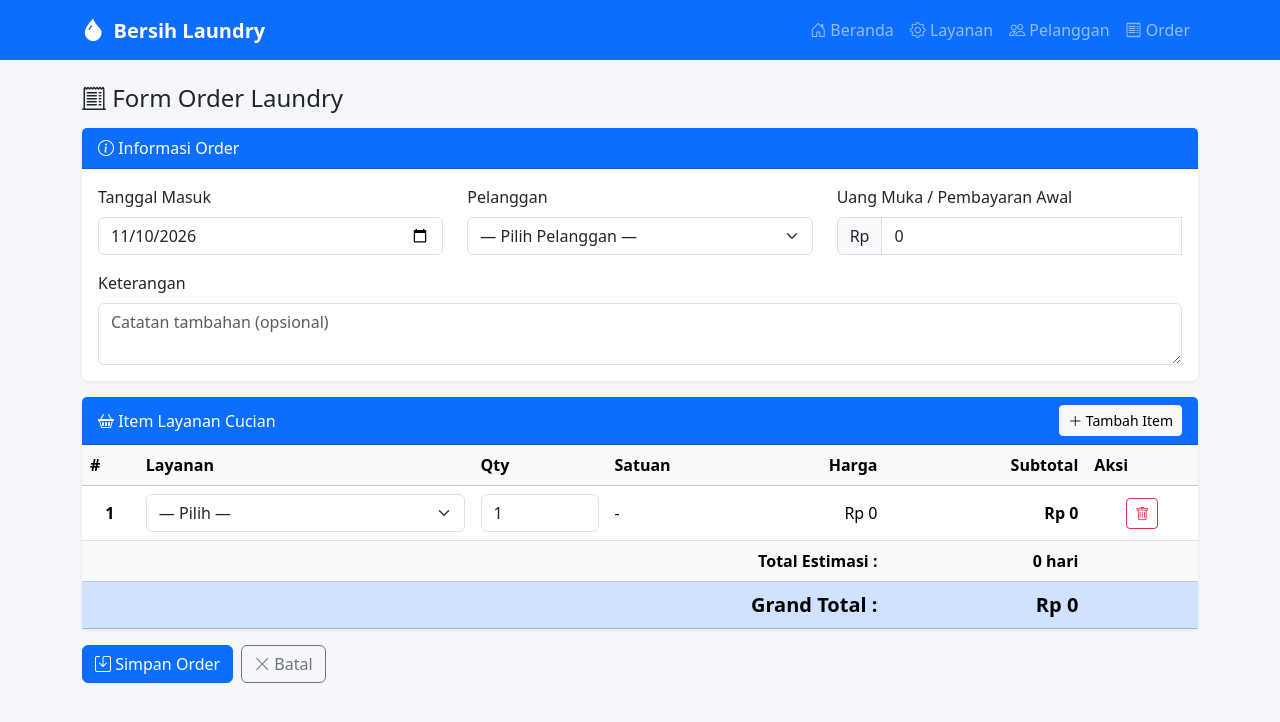
After one commit to Farrel-22/mpLaundry, an ASP.NET Core app: template mpLaundry/Views/Laundry/Create.cshtml in a window 1280 px wide. The commit adds this page. Shown: the top 722 px of the page. Run offline with ASP.NET Core 8, Linux system fonts and the light colour scheme; the template is opened without the code that fills it, so the values that code supplies are empty.

Commit message:
feat: implementasi LaundryController dan form dinamis Create.cshtml

```diff
--- /dev/null
+++ b/mpLaundry/Views/Laundry/Create.cshtml
@@ -0,0 +1,239 @@
+@model LaundryCreateVM
+@{
+    ViewData["Title"] = "Buat Order Baru";
+
+    // Data Layanan yang dikirim dari controller (List<MLayanan>)
+    var daftarLayanan = ViewBag.Layanan as List<MLayanan> ?? new List<MLayanan>();
+}
+
+<h4 class="mb-3"><i class="bi bi-receipt-cutoff"></i> Form Order Laundry</h4>
+
+<form asp-action="Create" method="post" id="formOrder">
+    @Html.AntiForgeryToken()
+
+    <div asp-validation-summary="ModelOnly" class="alert alert-danger" role="alert"></div>
+
+    @* ═══════════ BAGIAN 1: INFO ORDER ═══════════ *@
+    <div class="card mb-3">
+        <div class="card-header bg-primary text-white">
+            <i class="bi bi-info-circle"></i> Informasi Order
+        </div>
+        <div class="card-body">
+            <div class="row mb-3">
+                <div class="col-md-4">
+                    <label asp-for="TanggalMasuk" class="form-label"></label>
+                    <input asp-for="TanggalMasuk" class="form-control" type="date" />
+                </div>
+                <div class="col-md-4">
+                    <label asp-for="PelangganId" class="form-label"></label>
+                    <select asp-for="PelangganId" asp-items="@(ViewBag.Pelanggan as SelectList)"
+                            class="form-select">
+                        <option value="">— Pilih Pelanggan —</option>
+                    </select>
+                    <span asp-validation-for="PelangganId" class="text-danger small"></span>
+                </div>
+                <div class="col-md-4">
+                    <label asp-for="Bayar" class="form-label"></label>
+                    <div class="input-group">
+                        <span class="input-group-text">Rp</span>
+                        <input asp-for="Bayar" class="form-control" type="number"
+                               min="0" step="1000" placeholder="0" />
+                    </div>
+                    <span asp-validation-for="Bayar" class="text-danger small"></span>
+                </div>
+            </div>
+            <div class="mb-0">
+                <label asp-for="Keterangan" class="form-label"></label>
+                <textarea asp-for="Keterangan" class="form-control" rows="2"
+                          placeholder="Catatan tambahan (opsional)"></textarea>
+            </div>
+        </div>
+    </div>
+
+    @* ═══════════ BAGIAN 2: TABEL ITEM LAYANAN (DINAMIS) ═══════════ *@
+    <div class="card mb-3">
+        <div class="card-header bg-primary text-white d-flex justify-content-between align-items-center">
+            <span><i class="bi bi-basket2"></i> Item Layanan Cucian</span>
+            <button type="button" class="btn btn-sm btn-light" id="btnTambahItem">
+                <i class="bi bi-plus-lg"></i> Tambah Item
+            </button>
+        </div>
+        <div class="card-body p-0">
+            <div class="table-responsive">
+                <table class="table table-hover mb-0" id="tabelItem">
+                    <thead class="table-light">
+                        <tr>
+                            <th style="width:5%">#</th>
+                            <th style="width:30%">Layanan</th>
+                            <th style="width:12%">Qty</th>
+                            <th style="width:10%">Satuan</th>
+                            <th style="width:15%" class="text-end">Harga</th>
+                            <th style="width:18%" class="text-end">Subtotal</th>
+                            <th style="width:10%">Aksi</th>
+                        </tr>
+                    </thead>
+                    <tbody id="tbodyItem">
+                        @* Baris akan di-generate oleh JavaScript *@
+                    </tbody>
+                    <tfoot>
+                        <tr class="table-light fw-bold">
+                            <td colspan="5" class="text-end">Total Estimasi :</td>
+                            <td class="text-end" id="tdEstimasi">0 hari</td>
+                            <td></td>
+                        </tr>
+                        <tr class="table-primary fw-bold">
+                            <td colspan="5" class="text-end fs-5">Grand Total :</td>
+                            <td class="text-end fs-5" id="tdGrandTotal">Rp 0</td>
+                            <td></td>
+                        </tr>
+                    </tfoot>
+                </table>
+            </div>
+        </div>
+    </div>
+
+    @* ═══════════ BAGIAN 3: TOMBOL AKSI ═══════════ *@
+    <div class="d-flex gap-2 mb-4">
+        <button type="submit" class="btn btn-primary" id="btnSimpan">
+            <i class="bi bi-save"></i> Simpan Order
+        </button>
+        <a asp-action="Index" class="btn btn-outline-secondary">
+            <i class="bi bi-x-lg"></i> Batal
+        </a>
+    </div>
+</form>
+
+@section Scripts {
+<script>
+    // ── Data layanan dari server (di-serialize ke JSON) ──
+    const layananList = @Html.Raw(System.Text.Json.JsonSerializer.Serialize(
+        daftarLayanan.Select(l => new {
+            id    = l.PkLayananId,
+            nama  = l.TxtNamaLayanan,
+            harga = l.DecHarga,
+            satuan = l.TxtSatuan,
+            estimasi = l.IntEstimasiHari
+        })
+    ));
+
+    const tbody = document.getElementById('tbodyItem');
+
+    // ── Tambah 1 baris item baru ke tabel ──
+    function tambahBaris() {
+        const i = tbody.rows.length; // index baris berikutnya
+
+        // Buat <option> untuk dropdown layanan
+        let opsiLayanan = '<option value="">— Pilih —</option>';
+        layananList.forEach(l => {
+            opsiLayanan += `<option value="${l.id}"
+                data-harga="${l.harga}" data-satuan="${l.satuan}"
+                data-estimasi="${l.estimasi}">${l.nama}</option>`;
+        });
+
+        const tr = document.createElement('tr');
+        tr.innerHTML = `
+            <td class="align-middle text-center fw-bold">${i + 1}</td>
+            <td>
+                <select name="Items[${i}].LayananId" class="form-select selLayanan"
+                        required>
+                    ${opsiLayanan}
+                </select>
+            </td>
+            <td>
+                <input name="Items[${i}].Qty" type="number" class="form-control inpQty"
+                       min="0.01" step="0.1" value="1" required />
+            </td>
+            <td class="align-middle tdSatuan">-</td>
+            <td class="align-middle text-end tdHarga">Rp 0</td>
+            <td class="align-middle text-end tdSubtotal fw-bold">Rp 0</td>
+            <td class="align-middle text-center">
+                <button type="button" class="btn btn-sm btn-outline-danger btnHapus"
+                        title="Hapus baris">
+                    <i class="bi bi-trash"></i>
+                </button>
+            </td>
+        `;
+        tbody.appendChild(tr);
+        bindEventsBaris(tr);
+    }
+
+    // ── Bind event change & input pada 1 baris ──
+    function bindEventsBaris(tr) {
+        const sel = tr.querySelector('.selLayanan');
+        const inp = tr.querySelector('.inpQty');
+        const btnDel = tr.querySelector('.btnHapus');
+
+        sel.addEventListener('change', () => hitungBaris(tr));
+        inp.addEventListener('input',  () => hitungBaris(tr));
+        btnDel.addEventListener('click', () => {
+            tr.remove();
+            reindex();
+            hitungTotal();
+        });
+    }
+
+    // ── Hitung subtotal 1 baris ──
+    function hitungBaris(tr) {
+        const sel   = tr.querySelector('.selLayanan');
+        const qty   = parseFloat(tr.querySelector('.inpQty').value) || 0;
+        const opt   = sel.options[sel.selectedIndex];
+
+        const harga   = parseFloat(opt.dataset.harga)   || 0;
+        const satuan  = opt.dataset.satuan  || '-';
+
+        tr.querySelector('.tdSatuan').textContent   = satuan;
+        tr.querySelector('.tdHarga').textContent     = formatRp(harga);
+        tr.querySelector('.tdSubtotal').textContent  = formatRp(harga * qty);
+
+        hitungTotal();
+    }
+
+    // ── Hitung grand total & estimasi terlama ──
+    function hitungTotal() {
+        let total = 0;
+        let maxEstimasi = 0;
+
+        tbody.querySelectorAll('tr').forEach(tr => {
+            const sel = tr.querySelector('.selLayanan');
+            const qty = parseFloat(tr.querySelector('.inpQty').value) || 0;
+            const opt = sel.options[sel.selectedIndex];
+            const harga = parseFloat(opt.dataset.harga) || 0;
+            const estimasi = parseInt(opt.dataset.estimasi) || 0;
+
+            total += harga * qty;
+            if (estimasi > maxEstimasi) maxEstimasi = estimasi;
+        });
+
+        document.getElementById('tdGrandTotal').textContent = formatRp(total);
+        document.getElementById('tdEstimasi').textContent   = maxEstimasi + ' hari';
+    }
+
+    // ── Re-index name attribute & nomor urut setelah hapus baris ──
+    function reindex() {
+        tbody.querySelectorAll('tr').forEach((tr, i) => {
+            tr.querySelector('td:first-child').textContent = i + 1;
+            tr.querySelector('.selLayanan').name = `Items[${i}].LayananId`;
+            tr.querySelector('.inpQty').name     = `Items[${i}].Qty`;
+        });
+    }
+
+    // ── Format angka jadi "Rp 12.500" ──
+    function formatRp(n) {
+        return 'Rp ' + Math.round(n).toLocaleString('id-ID');
+    }
+
+    // ── Validasi minimal 1 item sebelum submit ──
+    document.getElementById('formOrder').addEventListener('submit', function(e) {
+        if (tbody.rows.length === 0) {
+            e.preventDefault();
+            alert('Tambahkan minimal 1 item layanan!');
+        }
+    });
+
+    // ── Event tombol Tambah Item ──
+    document.getElementById('btnTambahItem').addEventListener('click', tambahBaris);
+
+    // ── Otomatis tambah 1 baris saat halaman dibuka ──
+    tambahBaris();
+</script>
+}
--- a/mpLaundry/Views/Shared/_Layout.cshtml
+++ b/mpLaundry/Views/Shared/_Layout.cshtml
@@ -54,7 +54,7 @@
                         </a>
                     </li>
                     <li class="nav-item">
-                        <a class="nav-link" asp-controller="Order" asp-action="Index">
+                        <a class="nav-link" asp-controller="Laundry" asp-action="Index">
                             <i class="bi bi-receipt"></i> Order
                         </a>
                     </li>
--- a/mpLaundry/Views/_ViewImports.cshtml
+++ b/mpLaundry/Views/_ViewImports.cshtml
@@ -1,3 +1,4 @@
 @using mpLaundry.DAL.ScaffoldContainer
 @using mpLaundry.Common.Helpers
+@using mpLaundry.Common.ViewModels
 @addTagHelper *, Microsoft.AspNetCore.Mvc.TagHelpers
```
Also changed, not shown: mpLaundry/Controllers/LaundryController.cs (added, +92 -0 lines).
